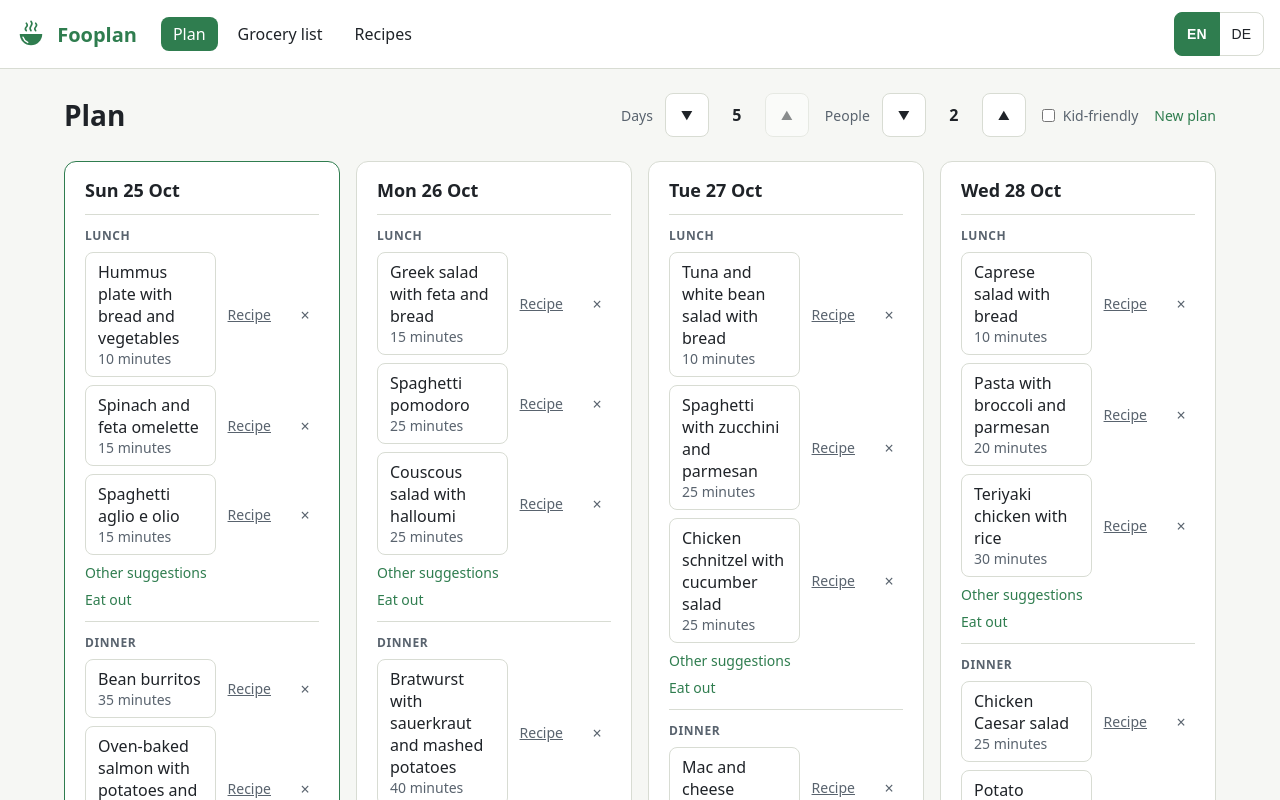
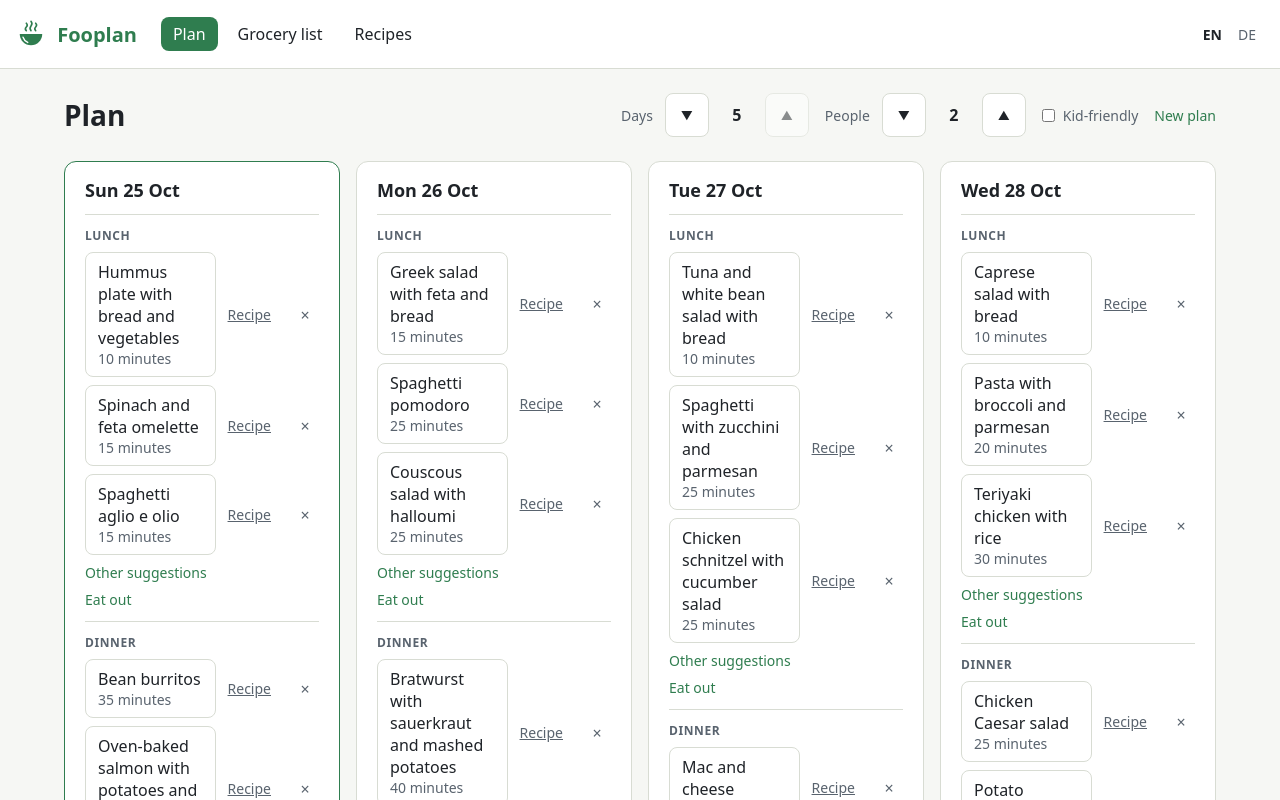
Before and after one commit to Mihai238/fooplan, an Angular app: page /plan in a window 1280 px wide. Shown: the top 800 px of the page. Built offline with nearby package versions, Linux system fonts and the light colour scheme.

Commit message:
header: a quieter language switch, plain EN and DE with the current one in bold - #40

```diff
--- a/src/app/app.css
+++ b/src/app/app.css
@@ -20,7 +20,8 @@ header {
   text-decoration: none;
 }
 
-.brand:focus-visible {
+.brand:focus-visible,
+.language button:focus-visible {
   outline: 2px solid var(--accent);
   outline-offset: 2px;
 }
@@ -48,7 +49,6 @@ nav a.active {
   color: var(--on-accent);
 }
 
-/* The steps switch on the recipe page, so the two read as the same kind of control */
 .language {
   display: inline-flex;
   margin-left: auto;
@@ -59,44 +59,31 @@ nav a.active {
   align-items: center;
   box-sizing: border-box;
   min-height: max(2.75rem, 44px);
-  padding: 0.375rem 0.75rem;
-  border: 1px solid var(--border);
-  background: var(--surface);
-  color: var(--text);
+  padding: 0.375rem 0.5rem;
+  border: none;
+  border-radius: 0.5rem;
+  background: none;
+  color: var(--muted);
+  font: inherit;
   font-size: 0.875rem;
+  font-weight: 400;
   line-height: normal;
-}
-
-.language button:first-child {
-  border-radius: 0.5rem 0 0 0.5rem;
-}
-
-/* The second button overlaps the first by its border, so the two read as one control */
-.language button + button {
-  margin-left: -1px;
-  border-radius: 0 0.5rem 0.5rem 0;
+  cursor: pointer;
 }
 
 .language button[aria-pressed='false']:hover {
   background: var(--hover);
 }
 
-/* Drawn above the neighbour, whose border it overlaps, so its border shows on both sides */
 .language button[aria-pressed='true'] {
-  position: relative;
-  z-index: 1;
-  border-color: var(--accent);
-  background: var(--accent);
-  color: var(--on-accent);
+  color: var(--text);
   font-weight: 600;
 }
 
-/* Above the pressed neighbour too, so the outline shows on all four sides */
+/* The ring reaches into the neighbour, whose hover background is painted later and would cover it */
 .language button:focus-visible {
   position: relative;
-  z-index: 2;
-  outline: 2px solid var(--accent);
-  outline-offset: 2px;
+  z-index: 1;
 }
 
 /* Too narrow for one row: the links go below, and the switch stays beside the brand. The tab order
```
